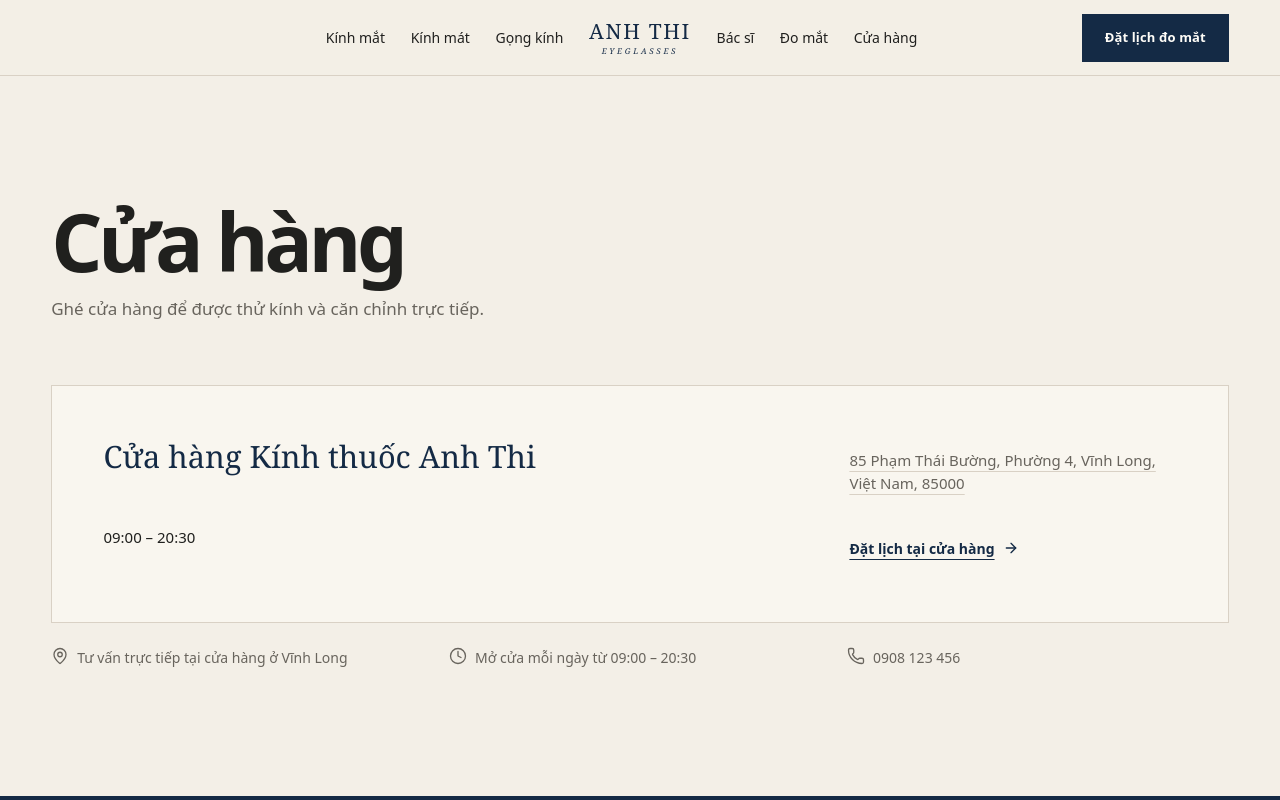
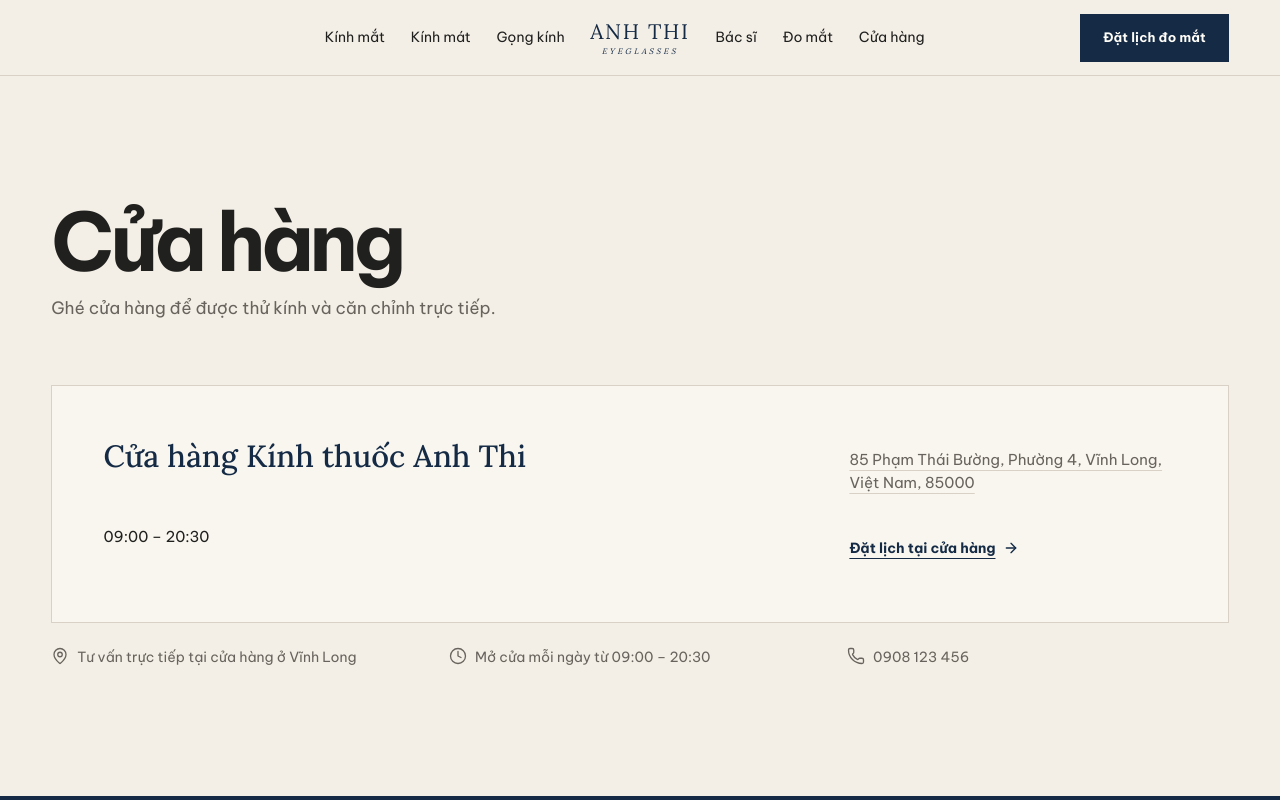
Before and after one commit to tridungduong16/Lensora, a Next.js app in the folder frontend/: page /cua-hang in a window 1280 px wide. Shown: the top 800 px of the page. Built offline with nearby package versions, Linux system fonts and the light colour scheme.

Commit message:
feat: add Lensora typography foundation

```diff
--- a/frontend/src/app/globals.css
+++ b/frontend/src/app/globals.css
@@ -9,9 +9,8 @@
   --color-muted: #68645d;
   --color-border: #d9d1c5;
   --color-on-navy: #fffdf8;
-  --font-storefront: ui-sans-serif, system-ui, -apple-system, BlinkMacSystemFont,
-    "Segoe UI", sans-serif;
-  --font-editorial: Georgia, "Times New Roman", serif;
+  --font-storefront: var(--font-be-vietnam), ui-sans-serif, system-ui, sans-serif;
+  --font-editorial: var(--font-lora), Georgia, serif;
   --page-gutter: clamp(20px, 4vw, 64px);
   --section-space: clamp(80px, 10vw, 144px);
   --spacing-8: 8px;
@@ -111,6 +110,23 @@ h3 {
   outline-offset: 4px;
 }
 
+.skip-link {
+  position: fixed;
+  top: 12px;
+  left: 12px;
+  z-index: 60;
+  padding: 12px 16px;
+  color: var(--color-on-navy);
+  background: var(--color-navy);
+  transform: translateY(-160%);
+  transition: transform 180ms ease;
+}
+
+.skip-link:focus-visible {
+  outline-color: var(--color-on-navy);
+  transform: translateY(0);
+}
+
 .site-shell {
   min-height: 100vh;
   overflow-x: clip;
--- a/frontend/src/app/layout.tsx
+++ b/frontend/src/app/layout.tsx
@@ -1,5 +1,20 @@
 import type { Metadata } from "next";
+import { Be_Vietnam_Pro, Lora } from "next/font/google";
 import "./globals.css";
+
+const uiFont = Be_Vietnam_Pro({
+  display: "swap",
+  subsets: ["latin", "vietnamese"],
+  variable: "--font-be-vietnam",
+  weight: ["400", "500", "600", "700"],
+});
+
+const editorialFont = Lora({
+  display: "swap",
+  subsets: ["latin", "vietnamese"],
+  variable: "--font-lora",
+  weight: ["400", "500", "600", "700"],
+});
 
 export const metadata: Metadata = {
   title: "Kính thuốc Anh Thi | Kính thuốc, kính mát và gọng kính",
@@ -13,8 +28,17 @@ export default function RootLayout({
   children: React.ReactNode;
 }>) {
   return (
-    <html lang="vi" data-scroll-behavior="smooth">
-      <body>{children}</body>
+    <html
+      className={`${uiFont.variable} ${editorialFont.variable}`}
+      data-scroll-behavior="smooth"
+      lang="vi"
+    >
+      <body>
+        <a className="skip-link" href="#main-content">
+          Bỏ qua đến nội dung chính
+        </a>
+        {children}
+      </body>
     </html>
   );
 }
--- a/frontend/src/test/setup.ts
+++ b/frontend/src/test/setup.ts
@@ -13,3 +13,8 @@ vi.mock("next/image", () => ({
       "data-priority": priority ? "true" : undefined,
     }),
 }));
+
+vi.mock("next/font/google", () => ({
+  Be_Vietnam_Pro: () => ({ variable: "font-ui-variable" }),
+  Lora: () => ({ variable: "font-editorial-variable" }),
+}));
```
Also changed, not shown: 1 other file (tests, documents, lock files or other folders).
